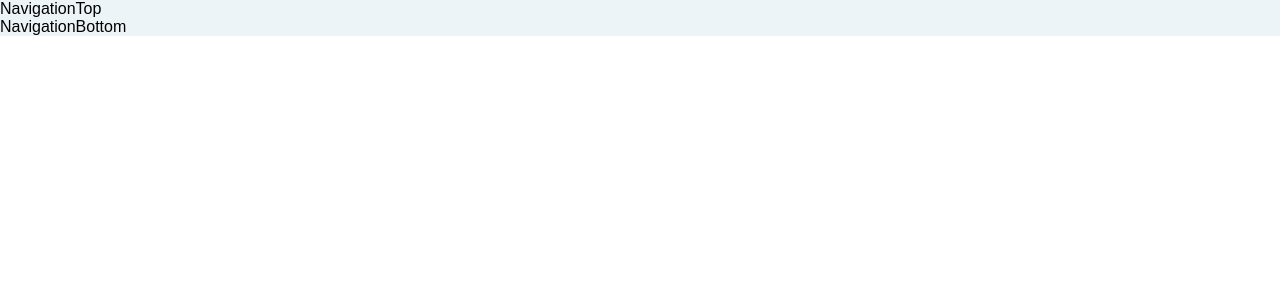
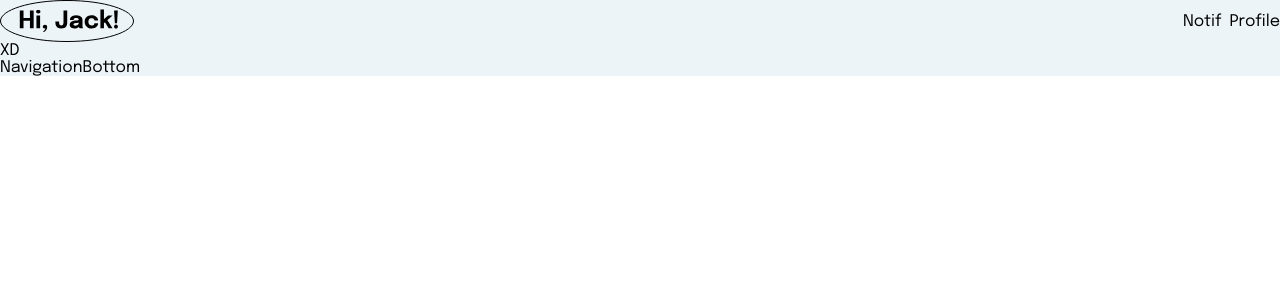
Before and after one commit to szmktk/hack4change-ekoludki, a React (Create React App) app in the folder front_4_web/: page / in a window 1280 px wide. Shown: the top 300 px of the page. Built offline with nearby package versions, Linux system fonts and the light colour scheme.

Commit message:
feat: Add Epilogue/Google Font && Add brand image

```diff
--- a/front_4_web/public/index.html
+++ b/front_4_web/public/index.html
@@ -10,7 +10,9 @@
       content="Web"
     />
     <link rel="apple-touch-icon" href="%PUBLIC_URL%/logo1.png" />
-
+    <link rel="preconnect" href="https://fonts.googleapis.com">
+    <link rel="preconnect" href="https://fonts.gstatic.com" crossorigin>
+    <link href="https://fonts.googleapis.com/css2?family=Epilogue:ital,wght@0,200;0,400;0,600;0,700;1,300&display=swap" rel="stylesheet">
     <link rel="manifest" href="%PUBLIC_URL%/manifest.json" />
 
     <title>Front4web</title>
--- /dev/null
+++ b/front_4_web/src/modules/common/components/Navigation/Top/NavigationTop.styled.ts
@@ -0,0 +1,12 @@
+import styled from "styled-components"
+
+export const StyledNavigationTop = styled.nav`
+    display: flex;
+    justify-content: space-between;
+    align-items: center;
+`
+
+export const StyledDiv = styled.div`
+    display: flex;
+    gap: .5rem;
+`
--- a/front_4_web/src/modules/common/components/Navigation/Top/NavigationTop.tsx
+++ b/front_4_web/src/modules/common/components/Navigation/Top/NavigationTop.tsx
@@ -1,7 +1,16 @@
+import { StyledNavigationTop, StyledDiv } from "./NavigationTop.styled";
+import Brand from '../../../../../assets/images/Brand.svg';
+
 export const NavigationTop = () => {
   return(
-    <div>
-      <p>NavigationTop</p>
-    </div>
+    <StyledNavigationTop>
+      <StyledDiv>
+        <img src={Brand} alt="Brand" />
+      </StyledDiv>
+      <StyledDiv>
+        <p>Notif</p>
+        <p>Profile</p>
+      </StyledDiv>
+    </StyledNavigationTop>
   );
 };
--- a/front_4_web/src/modules/common/styles/GlobalStyles.ts
+++ b/front_4_web/src/modules/common/styles/GlobalStyles.ts
@@ -8,7 +8,9 @@ const GlobalStyles = createGlobalStyle`
   }
 
   body {
-    font-family: sans-serif;
+    font-family: 'Epilogue', sans-serif;
+    max-width: 100%;
+    overflow: hidden;
   }
 `
 
--- a/front_4_web/src/modules/dashboard/components/Content.tsx
+++ b/front_4_web/src/modules/dashboard/components/Content.tsx
@@ -1,7 +1,12 @@
-export const Content = (): JSX.Element=>{
+import GlobalStyles from "../../common/styles/GlobalStyles"
+
+export const Content = (): JSX.Element => {
     return(
-      <div>
-
-      </div>
+      <>
+      <GlobalStyles />
+        <section>
+          <p>XD</p>
+        </section>
+      </>
     )
 }
--- a/front_4_web/src/modules/dashboard/components/MainViewer.tsx
+++ b/front_4_web/src/modules/dashboard/components/MainViewer.tsx
@@ -1,12 +1,15 @@
 import GlobalStyles from "../../common/styles/GlobalStyles"
 import { NavigationTop } from "../../common/components/Navigation/Top/NavigationTop"
 import { NavigationBottom } from "../../common/components/Navigation/Bottom/NavigationBottom"
+import { Content } from "./Content"
+
 export const MainViewer = () => {
     return (
         <>
             <GlobalStyles />
             <div>
                 <NavigationTop />
+                <Content />
                 <NavigationBottom />
             </div>
         </>
```
Also changed, not shown: front_4_web/src/modules/dashboard/components/Footer.tsx (deleted, +0 -9 lines), front_4_web/src/modules/dashboard/components/Navbar.tsx (deleted, +0 -7 lines), front_4_web/src/assets/images/Brand.svg (added).
